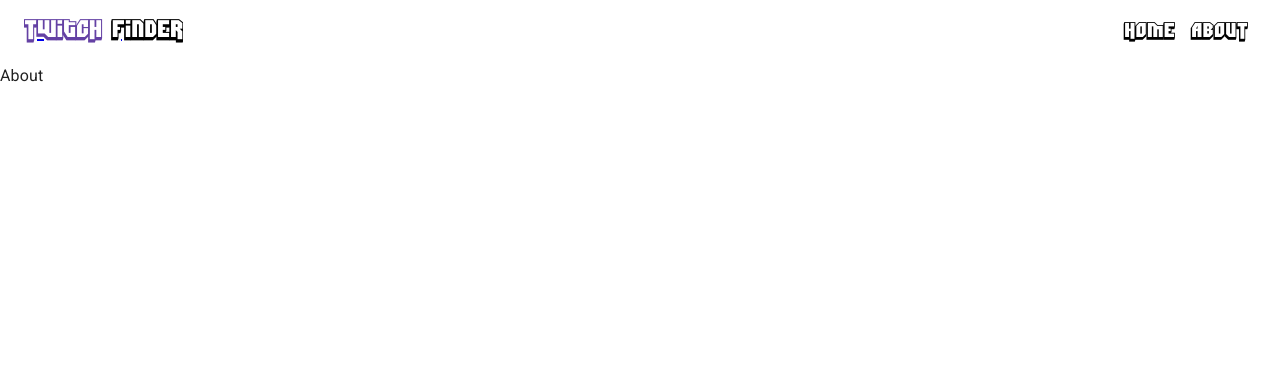
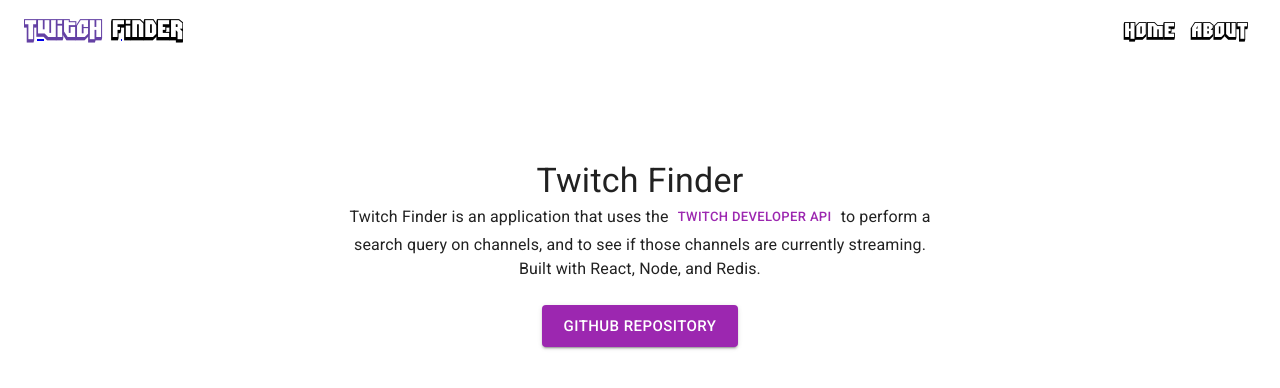
Before and after one commit to IsKevinHome/twitch-finder, a React (Create React App) app in the folder frontend/: page /about in a window 1280 px wide. Shown: the top 388 px of the page. Built offline with nearby package versions, Linux system fonts and the light colour scheme.

Commit message:
resolve nested component error

```diff
--- a/frontend/src/components/channels/ChannelItem.jsx
+++ b/frontend/src/components/channels/ChannelItem.jsx
@@ -1,7 +1,7 @@
 import Card from "@mui/material/Card";
 import CardContent from "@mui/material/CardContent";
 import CardMedia from "@mui/material/CardMedia";
-import { Button, CardActionArea, CardActions, Badge } from "@mui/material";
+import { CardActionArea, Badge } from "@mui/material";
 import Typography from "@mui/material/Typography";
 
 const ChannelItem = ({ channel }) => {
--- a/frontend/src/components/channels/ChannelResults.jsx
+++ b/frontend/src/components/channels/ChannelResults.jsx
@@ -5,7 +5,7 @@
 import ChannelItem from "./ChannelItem";
 
 const ChannelResults = () => {
-    const { channels, text } = useContext(TwitchContext);
+    const { channels } = useContext(TwitchContext);
 
     return (
         <Box sx={{ flexGrow: 1 }}>
--- a/frontend/src/components/layout/Navbar.jsx
+++ b/frontend/src/components/layout/Navbar.jsx
@@ -1,5 +1,7 @@
 import { Link } from "react-router-dom";
 import * as React from "react";
+import { useContext } from "react";
+import TwitchContext from "../../context/TwitchContext";
 import PropTypes from "prop-types";
 import AppBar from "@mui/material/AppBar";
 import Toolbar from "@mui/material/Toolbar";
@@ -35,18 +37,23 @@
 };
 
 export default function ElevateAppBar(props) {
+    const { setChannels, setChannelFound } = useContext(TwitchContext);
+
+    const resetData = () => {
+        setChannels([]);
+        setChannelFound();
+    };
+
     return (
         <React.Fragment>
             <CssBaseline />
             <ElevationScroll {...props}>
                 <AppBar sx={{ backgroundColor: "white" }}>
                     <Toolbar>
-                        <Link to="/">
+                        <Link to="/" onClick={resetData}>
                             <Typography
                                 variant="h5"
                                 noWrap
-                                component="a"
-                                href="/"
                                 sx={{
                                     mr: 2,
                                     display: { md: "flex" },
@@ -70,6 +77,7 @@
 
                         <Link to="/">
                             <Button
+                                onClick={resetData}
                                 sx={{
                                     fontFamily: "dimis",
                                     color: "black",
--- a/frontend/src/components/pages/About.jsx
+++ b/frontend/src/components/pages/About.jsx
@@ -1,7 +1,49 @@
-import { Link } from "react-router-dom";
+import Box from "@mui/material/Box";
+import Grid from "@mui/material/Grid";
+import Button from "@mui/material/Button";
+import Typography from "@mui/material/Typography";
 
 const About = () => {
-    return <div>About</div>;
+    return (
+        <Box sx={{ mx: 5 }}>
+            <Grid
+                container
+                spacing={2}
+                direction="row"
+                justifyContent="center"
+                alignItems="center"
+                sx={{ mt: 10 }}
+            >
+                <Grid item md={6} align="center">
+                    <Typography variant="h4" component="h1">
+                        Twitch Finder
+                    </Typography>
+                    <Typography variant="body1" component="p" sx={{ mb: 3 }}>
+                        Twitch Finder is an application that uses the{" "}
+                        <Button
+                            color="secondary"
+                            href="https://dev.twitch.tv/docs/api/"
+                            size="small"
+                        >
+                            Twitch developer API
+                        </Button>{" "}
+                        to perform a search query on channels, and to see if
+                        those channels are currently streaming. Built with
+                        React, Node, and Redis.
+                    </Typography>
+                    <Button
+                        href="https://github.com/IsKevinHome/twitch-finder"
+                        target="none"
+                        variant="contained"
+                        size="large"
+                        color="secondary"
+                    >
+                        GitHub Repository
+                    </Button>
+                </Grid>
+            </Grid>
+        </Box>
+    );
 };
 
 export default About;
--- a/frontend/src/components/pages/Home.jsx
+++ b/frontend/src/components/pages/Home.jsx
@@ -11,10 +11,10 @@
 import ChannelResults from "../channels/ChannelResults";
 
 const Home = () => {
-    const { text, channels, channelFound } = useContext(TwitchContext);
+    const { channels, channelFound } = useContext(TwitchContext);
 
     const minHeightConditional =
-        channels.length < 1 ? "calc(100vh - 64px" : "calc(50vh - 64px";
+        channels.length < 1 ? "calc(100vh - 64px" : "calc(50vh - 64px)";
 
     const justifyHeightConditional = channels.length < 1 ? "center" : "left";
 
@@ -22,12 +22,20 @@
     let image;
     if (channels.length < 1 && !channelFound) {
         image = (
-            <Grid item xs={12} md={6} align="center">
-                <Paper elevation={0} sx={{ maxWidth: 500 }}>
+            <Grid
+                item
+                xs={12}
+                md={6}
+                align="center"
+                sx={{
+                    display: { xs: "none", lg: "block" },
+                }}
+            >
+                <Paper elevation={0}>
                     <img
                         src={gameControl}
                         alt="game controllers dangling"
-                        style={{ width: "80%" }}
+                        style={{ width: "70%" }}
                     />
                 </Paper>
             </Grid>
@@ -61,6 +69,7 @@
                     direction="row"
                     justifyContent={justifyHeightConditional}
                     alignItems="center"
+                    // not changing on mobile, check?
                     style={{ minHeight: minHeightConditional }}
                 >
                     <Grid item xs={12} md={6} align="center">
--- a/frontend/src/components/pages/NotFound.jsx
+++ b/frontend/src/components/pages/NotFound.jsx
@@ -1,4 +1,3 @@
-import { Link } from "react-router-dom";
 import Box from "@mui/material/Box";
 import Grid from "@mui/material/Grid";
 import notFound from "../../assets/photos/404.svg";
@@ -6,10 +5,6 @@
 const NotFound = () => {
     return (
         <>
-            {/* <Link to="/">
-                <button>Back To Home</button>
-            </Link> */}
-
             <Box sx={{ mx: 5 }}>
                 <Grid
                     container
@@ -19,7 +14,11 @@
                     alignItems="center"
                 >
                     <Grid item xs={12} align="center">
-                        <img src={notFound} style={{ width: "50%" }} />
+                        <img
+                            src={notFound}
+                            style={{ width: "50%" }}
+                            alt="404 not found"
+                        />
                     </Grid>
                 </Grid>
             </Box>
```
